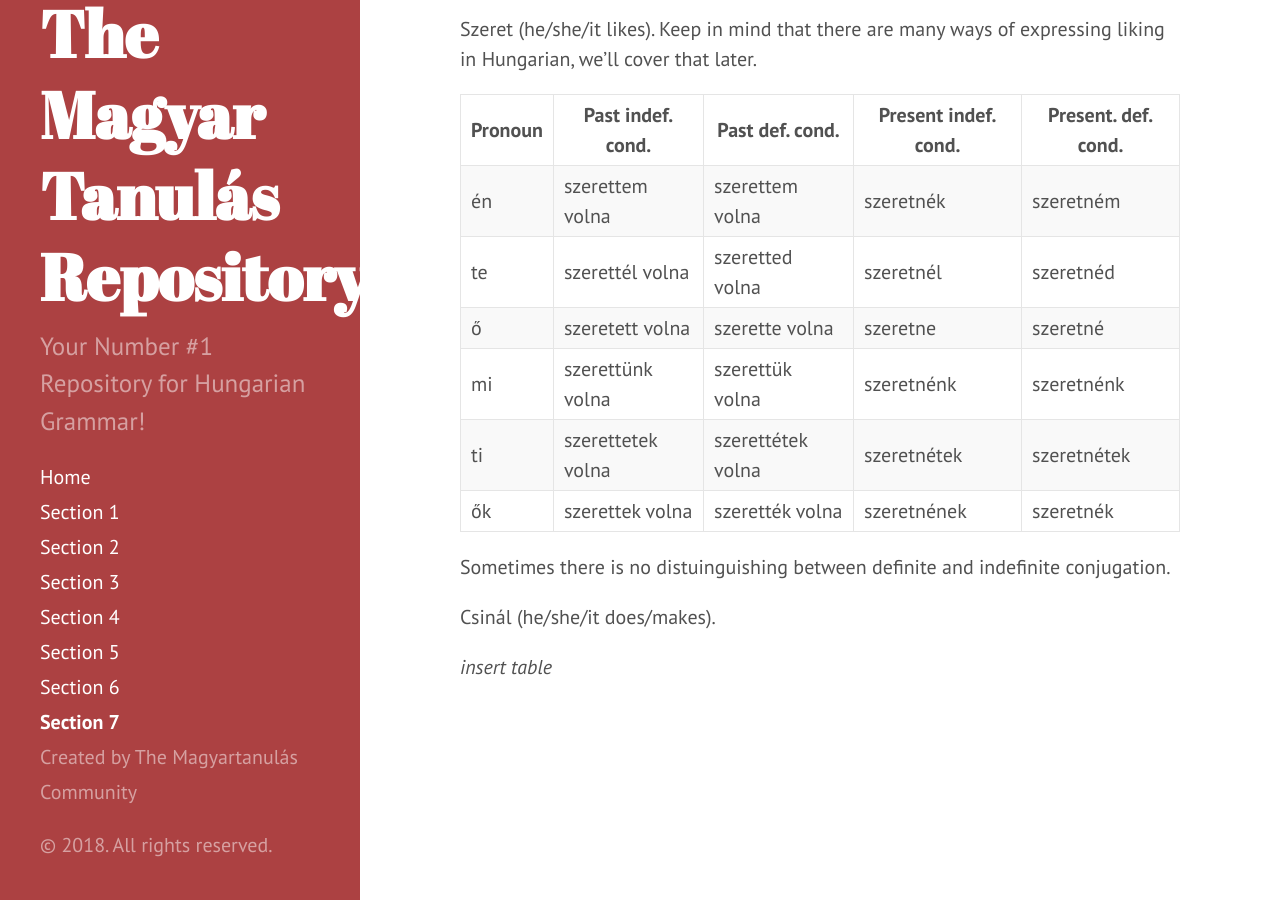
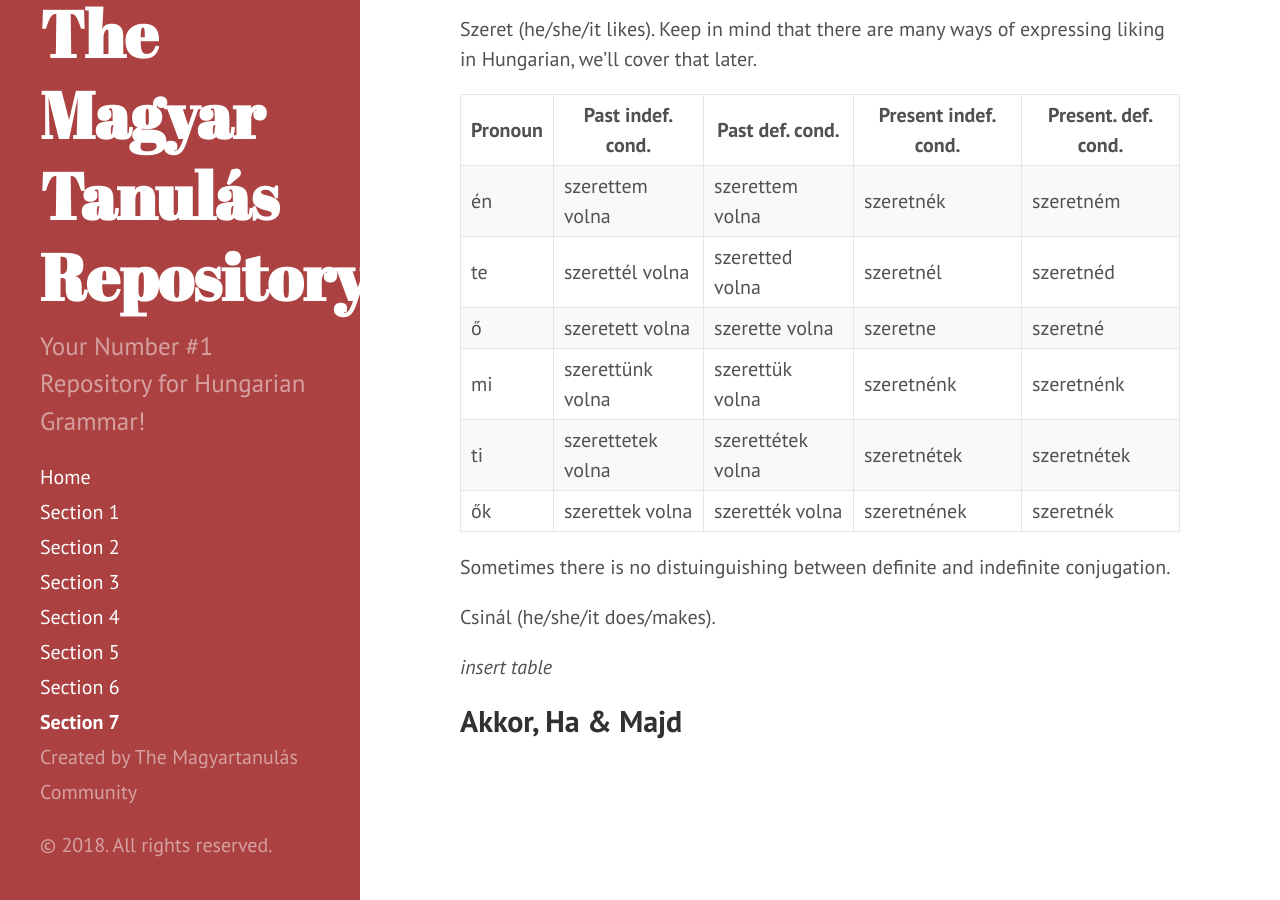
Before and after one commit to Magyartanulas/magyartanulas.github.io, a Jekyll site: the page built from Section7.md, in a window 1280 px wide and 900 px high, scrolled down 612 px. Built offline with Jekyll 4.4.1, drawn with Linux system fonts in a browser that asks for light colours; Markdown is read by kramdown in place of the engine named in the settings.

Commit message:
Update Section7.md

```diff
--- a/Section7.md
+++ b/Section7.md
@@ -34,3 +34,5 @@ Sometimes there is no distuinguishing between definite and indefinite conjugatio
 Csinál (he/she/it does/makes).
 
 *insert table*
+
+## Akkor, Ha & Majd
```
